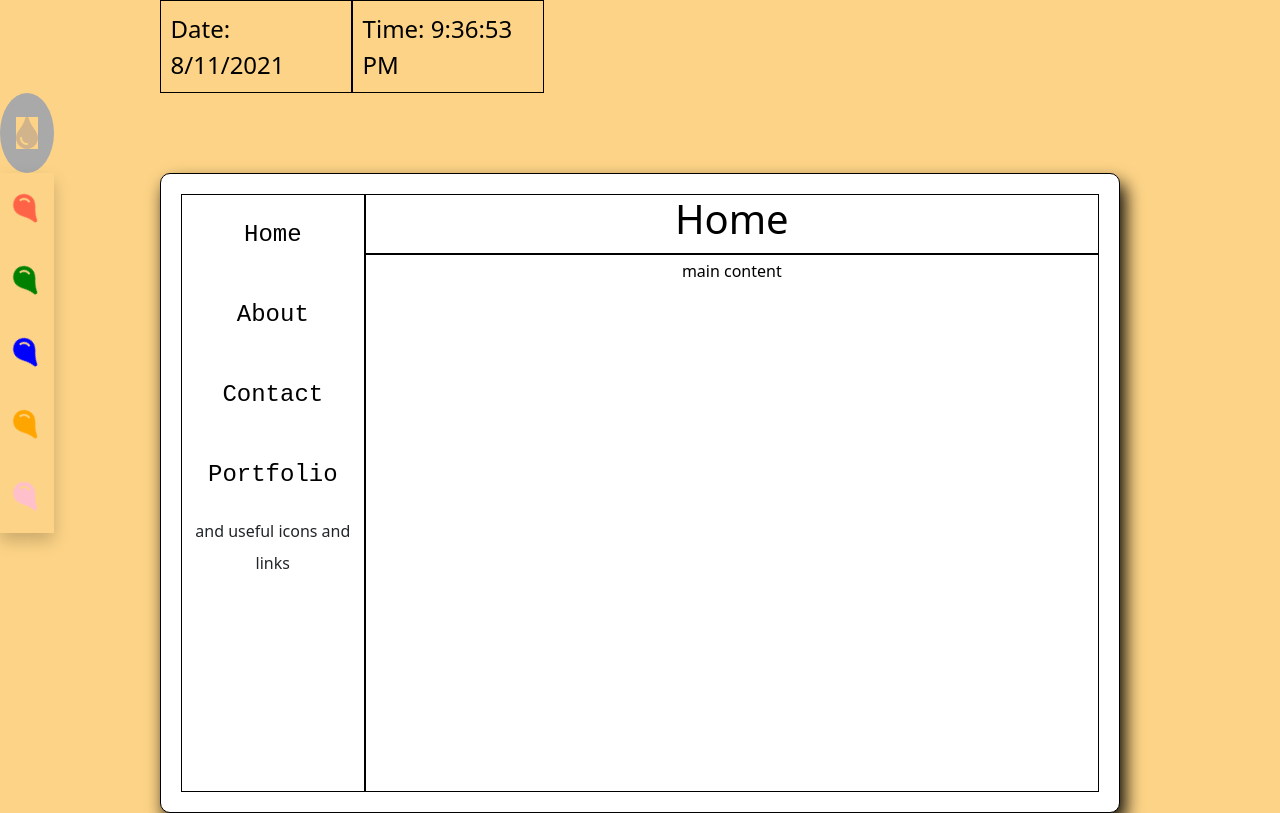
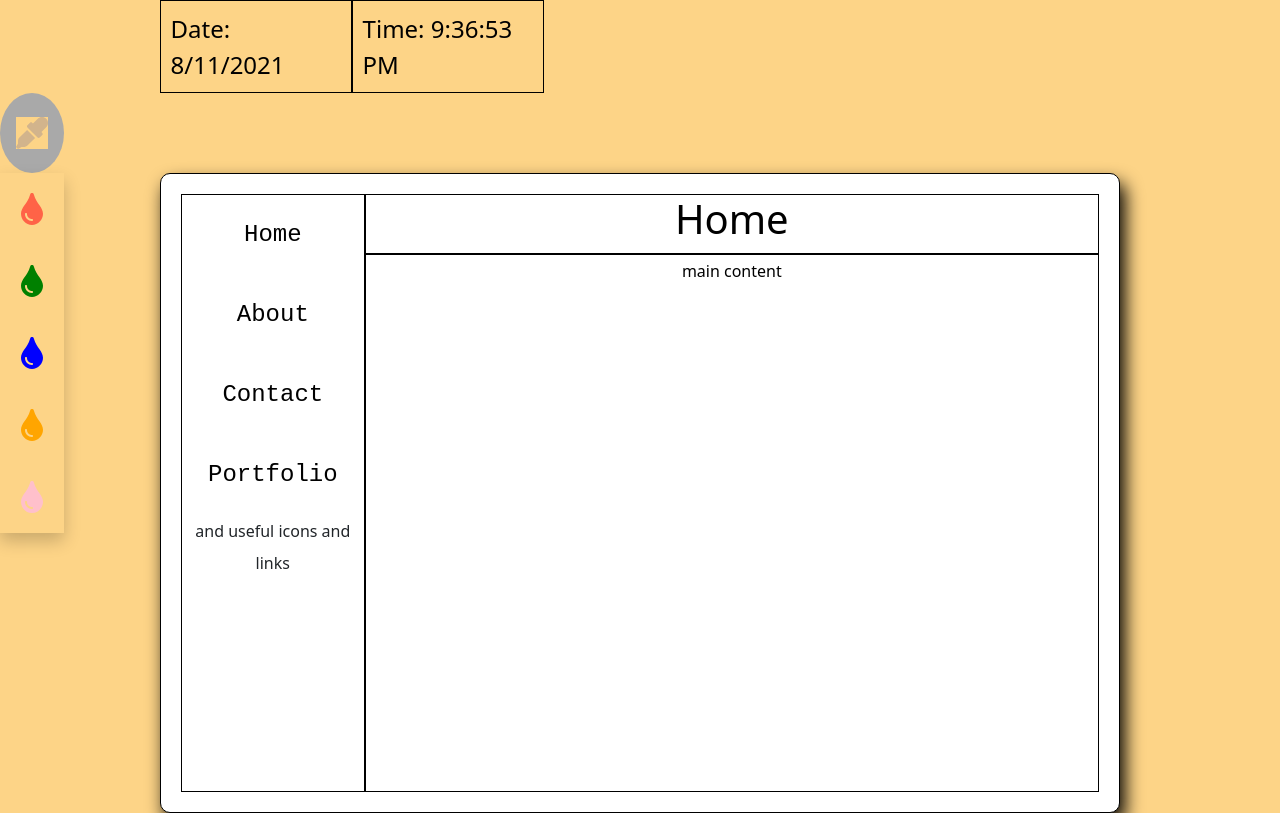
Before and after one commit to raseward14/Responsive-Portfolio, a React (Create React App) app in the folder client/: page / in a window 1280 px wide. Both pictures are taken after a click on the button 27 px from the left and 133 px from the top of the page. Built offline with nearby package versions, Linux system fonts and the light colour scheme.

Commit message:
changed dropdown icon to a drip

```diff
--- a/client/src/components/Ink/index.js
+++ b/client/src/components/Ink/index.js
@@ -1,7 +1,7 @@
 import React from "react";
 import './style.css'
 import { FontAwesomeIcon } from '@fortawesome/react-fontawesome'
-import { faCoffee, faTint } from '@fortawesome/free-solid-svg-icons'
+import { faCoffee, faTint, faEyeDropper } from '@fortawesome/free-solid-svg-icons'
 
 // exports Ink dropdown
 const Ink = (props) => {
@@ -26,7 +26,7 @@ const Ink = (props) => {
     }
 
     const myDefaultStyle = {
-        color: "Tan",
+        color:  "Tan",
         fontSize: "2em"
     };
     const myRedStyle = {
@@ -50,31 +50,31 @@ const Ink = (props) => {
 
     return (
         <div className="dropdown">
-            <button onClick={inkFunction} className="dropbtn" style={myDefaultStyle}><FontAwesomeIcon icon={faTint} /></button>
+            <button onClick={inkFunction} className="dropbtn" style={myDefaultStyle}><FontAwesomeIcon icon={faEyeDropper} /></button>
             <div id="inkDropdown" className="dropdown-content">
                 <a>
                     <span style={myRedStyle}>
-                        <FontAwesomeIcon icon={faTint} spin />
+                        <FontAwesomeIcon icon={faTint} />
                     </span>
                 </a>
                 <a>
                     <span style={myGreenStyle}>
-                        <FontAwesomeIcon icon={faTint} spin />
+                        <FontAwesomeIcon icon={faTint} />
                     </span>
                 </a>
                 <a>
                     <span style={myBlueStyle}>
-                        <FontAwesomeIcon icon={faTint} spin />
+                        <FontAwesomeIcon icon={faTint} />
                     </span>
                 </a>
                 <a>
                     <span style={myOrangeStyle}>
-                        <FontAwesomeIcon icon={faTint} spin />
+                        <FontAwesomeIcon icon={faTint} />
                     </span>
                 </a>
                 <a>
                     <span style={myPinkStyle}>
-                        <FontAwesomeIcon icon={faTint} spin />
+                        <FontAwesomeIcon icon={faTint} />
                     </span>
                 </a>
             </div>
--- a/client/src/components/Ink/style.css
+++ b/client/src/components/Ink/style.css
@@ -18,6 +18,7 @@
 .dropdown {
     position: relative;
     display: inline-block;
+
 }
 /* Dropdown content (Hidden by default) */
 /*The .dropdown-content class holds the actual dropdown menu. It is hidden by default, and will be displayed on hover (see below). Note the min-width is set to 160px. Feel free to change this. Tip: If you want the width of the dropdown content to be as wide as the dropdown button, set the width to 100% (and overflow:auto to enable scroll on small screens).*/
```
